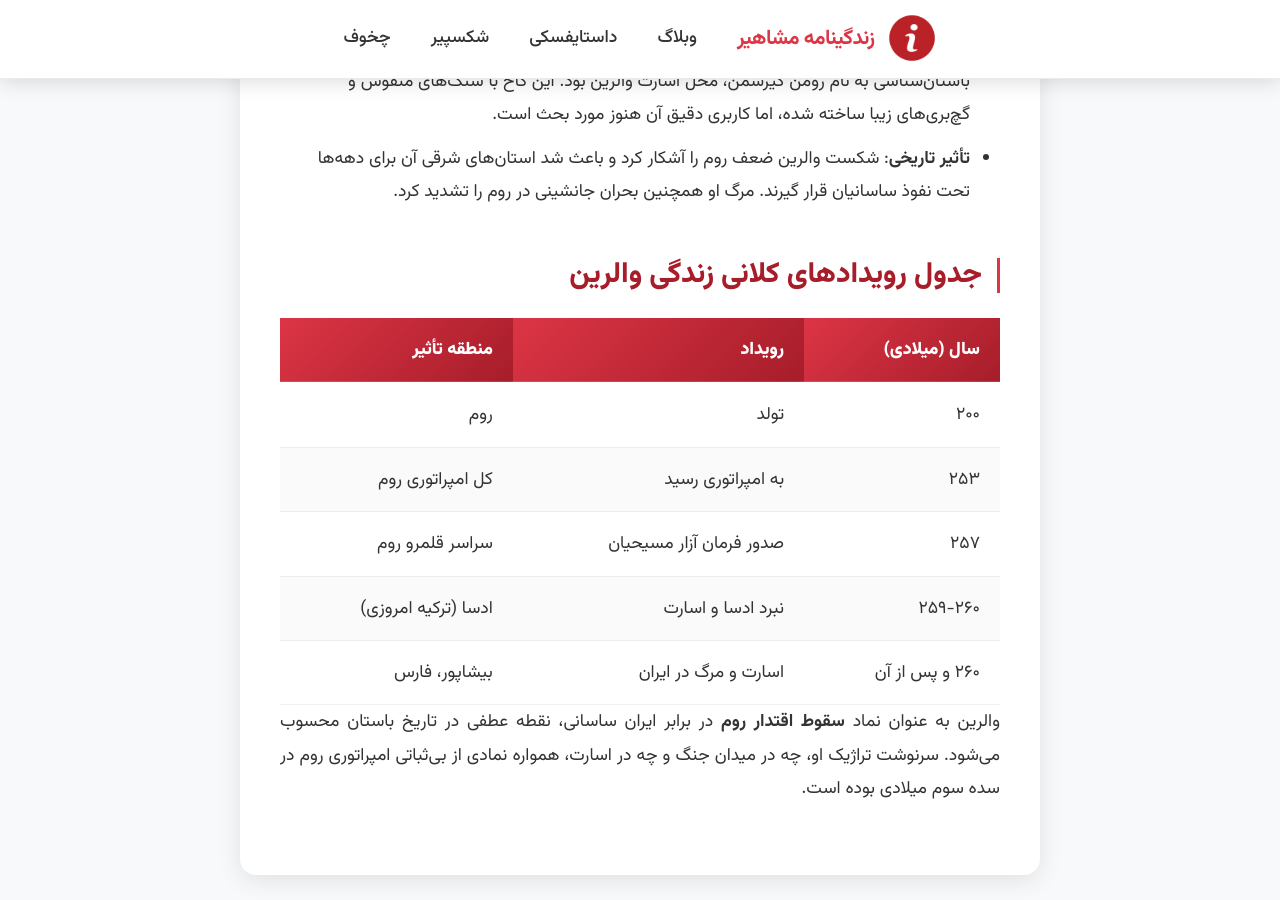
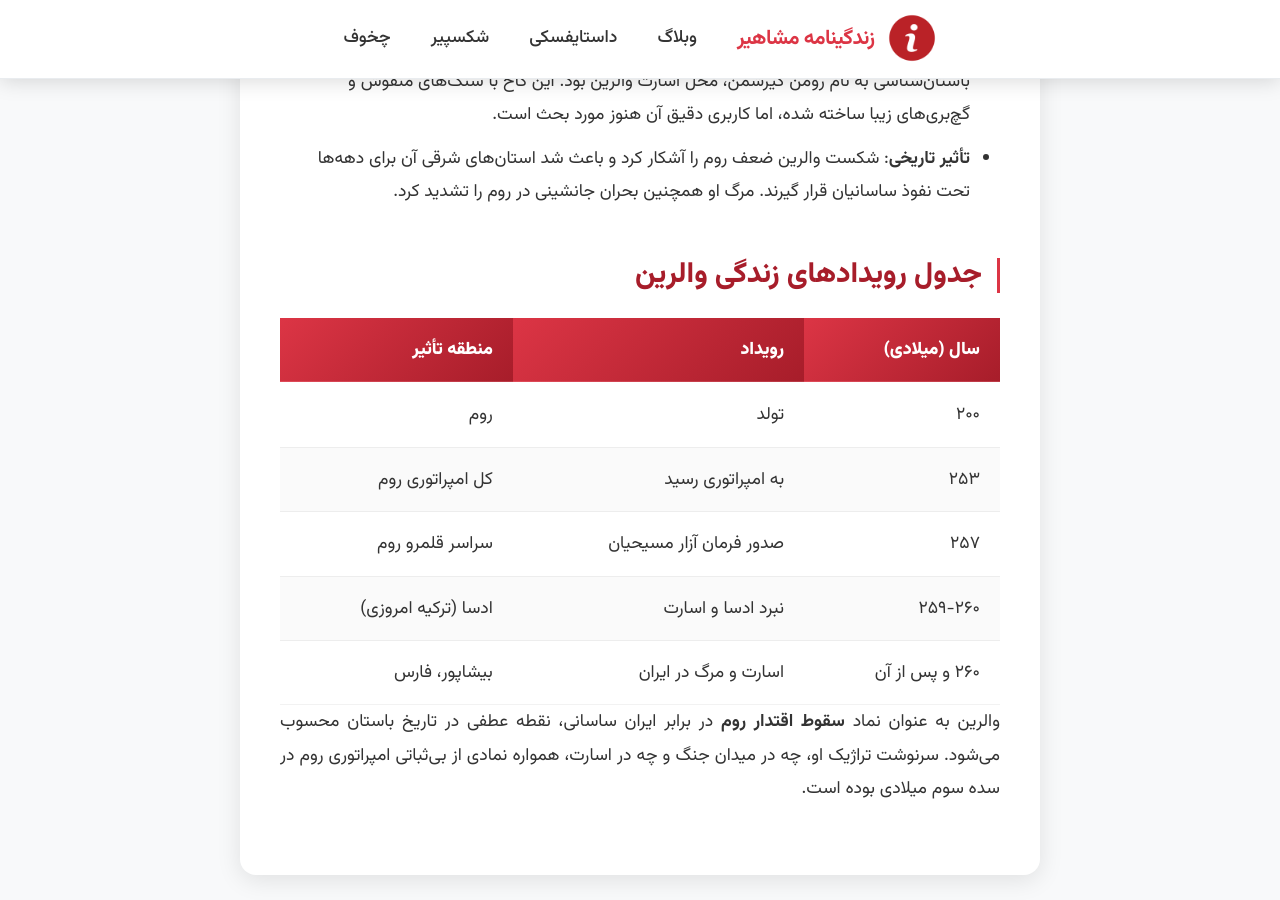
Before and after one commit to darkblog/darkblog.github.io, a Jekyll site: the page built from _posts/2025-7-18-93.md, in a window 1280 px wide and 900 px high, scrolled down 1871 px. Built offline with Jekyll 4.4.1, drawn with Linux system fonts in a browser that asks for light colours.

Commit message:
Update 2025-7-18-93.md

```diff
--- a/_posts/2025-7-18-93.md
+++ b/_posts/2025-7-18-93.md
@@ -22,7 +22,7 @@ title: زندگینامه والرین - امپراتور شکست‌خورده
 - **کاخ والرین در بیشاپور**: بنایی سنگی در شهر تاریخی بیشاپور (نزدیک کازرون) که طبق نظر باستان‌شناسی به نام رومن گیرشمن، محل اسارت والرین بود. این کاخ با سنگ‌های منقوش و گچ‌بری‌های زیبا ساخته شده، اما کاربری دقیق آن هنوز مورد بحث است.
 - **تأثیر تاریخی**: شکست والرین ضعف روم را آشکار کرد و باعث شد استان‌های شرقی آن برای دهه‌ها تحت نفوذ ساسانیان قرار گیرند. مرگ او همچنین بحران جانشینی در روم را تشدید کرد.
 
-## جدول رویدادهای کلانی زندگی والرین
+## جدول رویدادهای زندگی والرین
 
 | **سال (میلادی)** | **رویداد**                  | **منطقه تأثیر**       |
 |------------------|-----------------------------|-----------------------|
```
